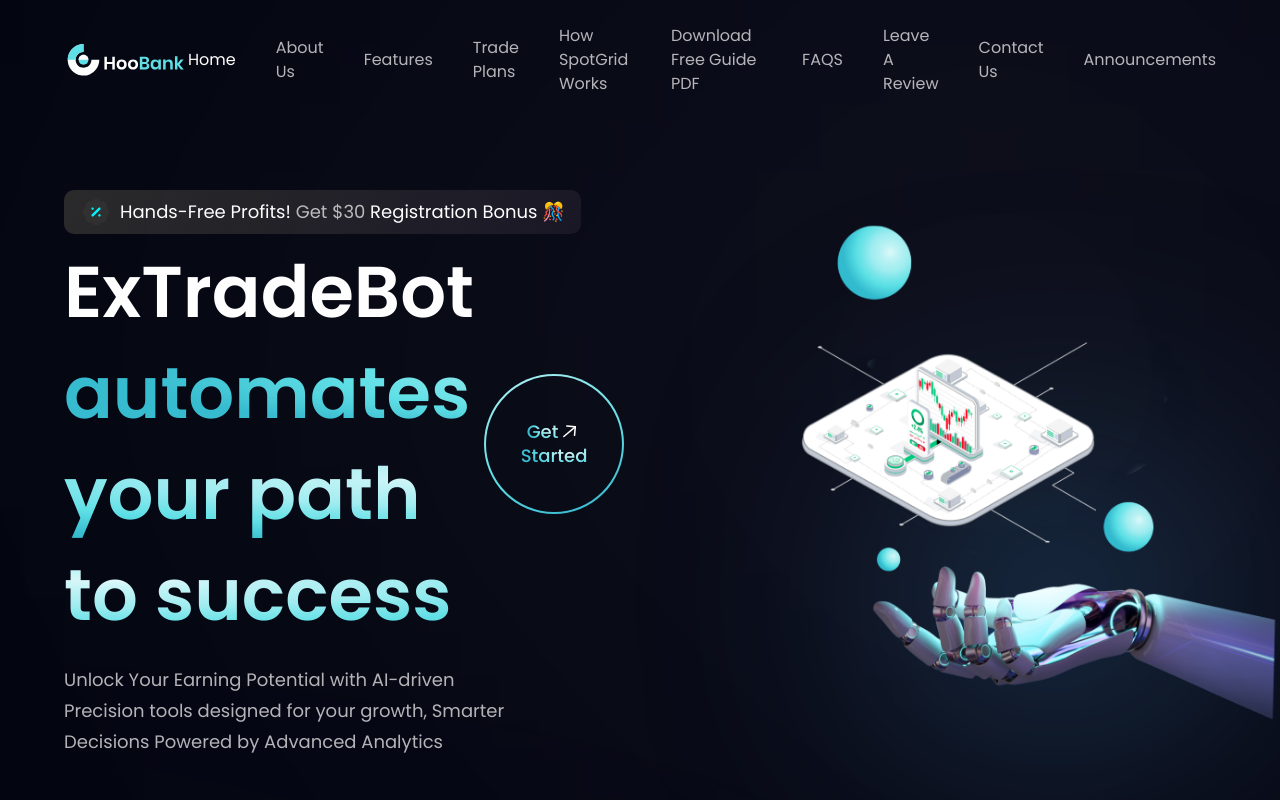
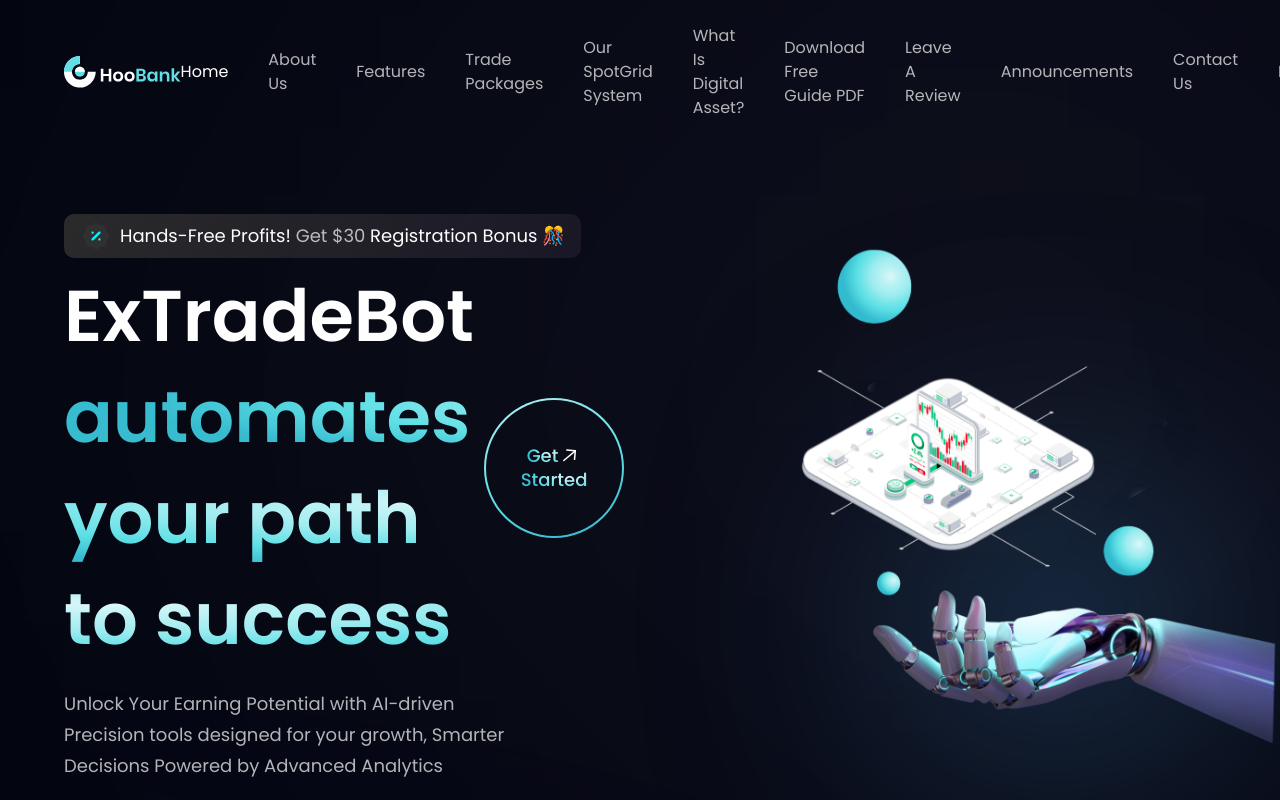
Before and after one commit to 6ix78/BigL, a React (Vite) app: page / in a window 1280 px wide. Shown: the top 800 px of the page. Built offline with nearby package versions, Linux system fonts and the light colour scheme.

Commit message:
Update index.js

```diff
--- a/src/constants/index.js
+++ b/src/constants/index.js
@@ -15,11 +15,15 @@
   },
   {
     id: "product",
-    title: "Trade Plans",
+    title: "Trade Packages",
   },
   {
     id: "clients",
-    title: "How SpotGrid Works",
+    title: "Our SpotGrid System",
+  },
+   {
+    id: "clients",
+    title: "What Is Digital Asset?",
   },
    {
     id: "clients",
@@ -27,19 +31,19 @@
   },
    {
     id: "clients",
-    title: "FAQS",
+    title: "Leave A Review",
   },
    {
     id: "clients",
-    title: "Leave A Review",
+    title: "Announcements",
   },
    {
     id: "clients",
     title: "Contact Us",
   },
-   {
+    {
     id: "clients",
-    title: "Announcements",
+    title: "FAQS",
   },
 ];
 
```
